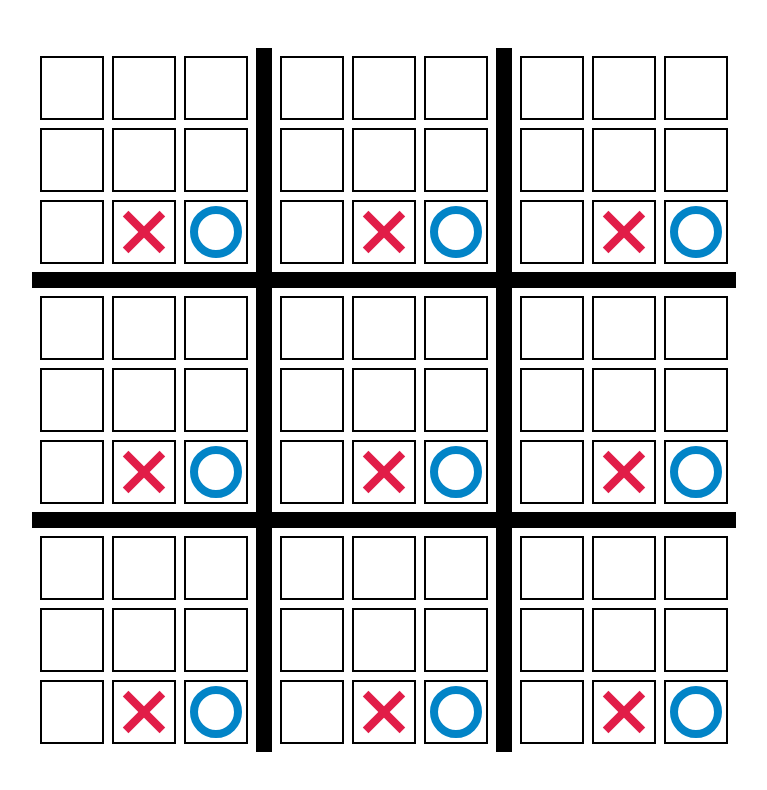
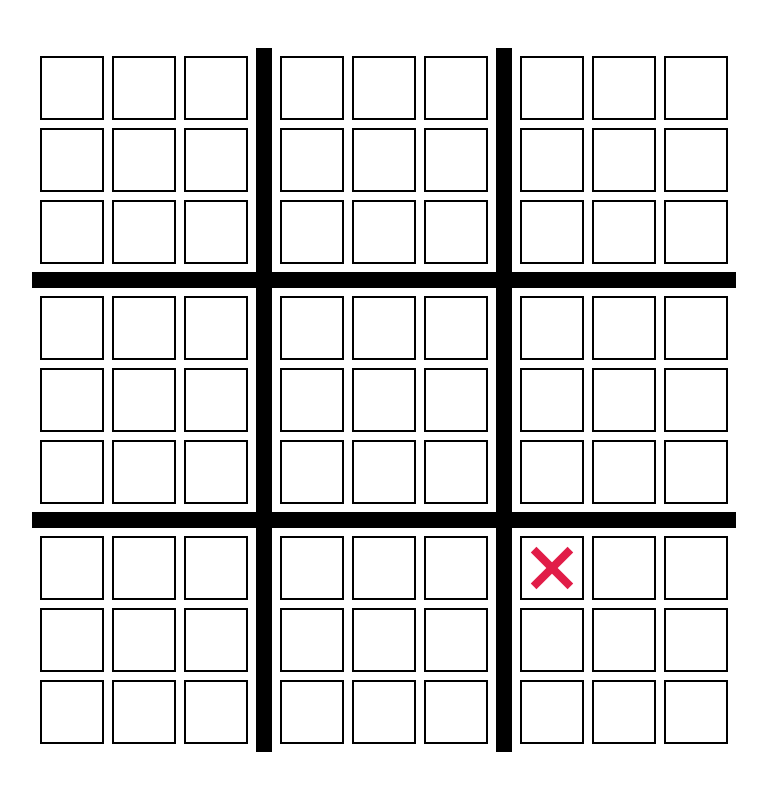
Before and after one commit to williamalowe/super_tictactoe, a Next.js app: page / in a window 1280 px wide. Shown: the top 790 px of the page, without its empty margins (256-1023 px from the left). Built offline with nearby package versions, Linux system fonts and the light colour scheme.

Commit message:
feat: add game-grid tile map

```diff
--- a/src/components/game-grid.tsx
+++ b/src/components/game-grid.tsx
@@ -1,3 +1,4 @@
+import { useGame } from "@/context/game-context";
 import GameTile from "./game-tile";
 
 type gameValues = {
@@ -7,38 +8,67 @@ type gameValues = {
   contents: string[];
 };
 
-export default function GameGrid({ game }: { game: gameValues }) {
+export default function GameGrid({ game }: { game: any }) {
+  const {takeTurn} = useGame();
 
-  console.log(game);
+  console.log(game[0].contents)
+
   return (
     <div className="flex-1 aspect-square grid grid-cols-3 gap-2 p-2 bg-white">
-      <GameTile
+      {
+        game[0].contents.map((tile: string, index: number) =>
+        <GameTile
+          key={index}
+          content={tile}
+          // handleClick={takeTurn}
+        />
+        )
+      }
+      {/* <GameTile
+        handleClick={takeTurn(game, 0)}
+        content={game.contents[0]}
 
       />
       <GameTile
+        handleClick={takeTurn(game, 1)}
+        content={game.contents[1]}
 
       />
       <GameTile
+        handleClick={takeTurn(game, 2)}
+        content={game.contents[2]}
 
       />
       <GameTile
+        handleClick={takeTurn(game, 3)}
+        content={game.contents[3]}
 
       />
       <GameTile
+        handleClick={takeTurn(game, 4)}
+        content={game.contents[4]}
 
       />
       <GameTile
+        handleClick={takeTurn(game, 5)}
+        content={game.contents[5]}
 
       />
       <GameTile
-        content=""
+        handleClick={takeTurn(game, 6)}
+        content={game.contents[6]}
+
       />
       <GameTile
-        content="x"
+        handleClick={takeTurn(game, 7)}
+        content={game.contents[7]}
+
       />
       <GameTile
-        content="o"
-      />
+        handleClick={takeTurn(game, 8)}
+        content={game.contents[8]} */}
+
+
     </div>
   );
 }
--- a/src/components/game-tile.tsx
+++ b/src/components/game-tile.tsx
@@ -1,11 +1,21 @@
 import OToken from "./oToken"
 import XToken from "./xToken"
 
-export default function GameTile({ content }: {
-  content: string
+type gameValues = {
+  game: number;
+  winner: string;
+  active: boolean;
+  contents: string[];
+};
+
+export default function GameTile({ content, handleClick }: {
+  content: string,
+  handleClick: () => void,
 }) {
   return (
-    <div className={`flex-1 aspect-square border-2 border-black flex items-center justify-center p-1 ${content === "" && "cursor-pointer hover:bg-green-400"}`}>
+    <div className={`flex-1 aspect-square border-2 border-black flex items-center justify-center p-1 ${content === "" && "cursor-pointer hover:bg-green-400"}`}
+      onClick={handleClick}
+    >
       {
         content === "x" ?
         <XToken />
@@ -14,7 +24,6 @@ export default function GameTile({ content }: {
         <OToken />
         :
         <></>
-
       }
     </div>
   )
--- a/src/context/game-context.tsx
+++ b/src/context/game-context.tsx
@@ -1,21 +1,17 @@
 "use client";
 
-import { createContext, useContext, useEffect, useState } from "react";
+import { createContext, useContext, useState } from "react";
 
-type Game = {
-  activeBoard: number;
-  xTurn: boolean;
+type gameValues = {
+  game: number;
+  winner: string;
+  active: boolean;
+  contents: string[];
 };
-type gameValues = {
-  game: number,
-  winner: string,
-  active: boolean,
-  contents: string[],
-}
 
 type GameContextType = {
-  nextTurn: () => void;
-  games: gameValues[],
+  takeTurn: (gameboard: gameValues, tile: number) => void;
+  games: gameValues[];
 };
 const GameContext = createContext<GameContextType | any>(null);
 
@@ -24,67 +20,85 @@ export default function GameContextProvider({
 }: {
   children: React.ReactNode;
 }) {
+  const [xTurn, setXTurn] = useState(true);
   const [games, setGames] = useState([
     {
       game: 1,
       winner: "",
       active: true,
-      contents: ["","","","","","","","",""]
+      contents: ["", "", "", "", "", "", "", "", ""],
     },
     {
       game: 2,
       winner: "",
       active: true,
-      contents: ["","","","","","","","",""]
+      contents: ["", "", "", "", "", "", "", "", ""],
     },
     {
       game: 3,
       winner: "",
       active: true,
-      contents: ["","","","","","","","",""]
+      contents: ["", "", "", "", "", "", "", "", ""],
     },
     {
       game: 4,
       winner: "",
       active: true,
-      contents: ["","","","","","","","",""]
+      contents: ["", "", "", "", "", "", "", "", ""],
     },
     {
       game: 5,
       winner: "",
       active: true,
-      contents: ["","","","","","","","",""]
+      contents: ["", "", "", "", "", "", "", "", ""],
     },
     {
       game: 6,
       winner: "",
       active: true,
-      contents: ["","","","","","","","",""]
+      contents: ["", "", "", "", "", "", "", "", ""],
     },
     {
       game: 7,
       winner: "",
       active: true,
-      contents: ["","","","","","","","",""]
+      contents: ["", "", "", "", "", "", "", "", ""],
     },
     {
       game: 8,
       winner: "",
       active: true,
-      contents: ["","","","","","","","",""]
+      contents: ["", "", "", "", "", "", "", "", ""],
     },
     {
       game: 9,
       winner: "",
       active: true,
-      contents: ["","","","","","","","",""]
+      contents: ["x", "", "", "", "", "", "", "", ""],
     },
-  ] as gameValues[])
+  ] as gameValues[]);
 
+  const takeTurn = (gameboard: gameValues, tile: number) => {
+    const oldBoards = games.filter((game) => game.game !== gameboard.game);
+    let newBoard = {
+      game: gameboard.game,
+      winner: "",
+      active: true,
+      contents: gameboard.contents,
+    }
+    if (xTurn) {
+      newBoard.contents[tile] = "x";
+    } else {
+      newBoard.contents[tile] = "o";
+    }
+    setGames([...oldBoards, newBoard]);
+    setXTurn(!xTurn);
+  };
 
-  const nextTurn = () => {};
   return (
-    <GameContext.Provider value={{ nextTurn, games }}>{children}</GameContext.Provider>
+    <GameContext.Provider value={{ xTurn, games, takeTurn }}>
+      {children}
+    </GameContext.Provider>
   );
 }
 
```
